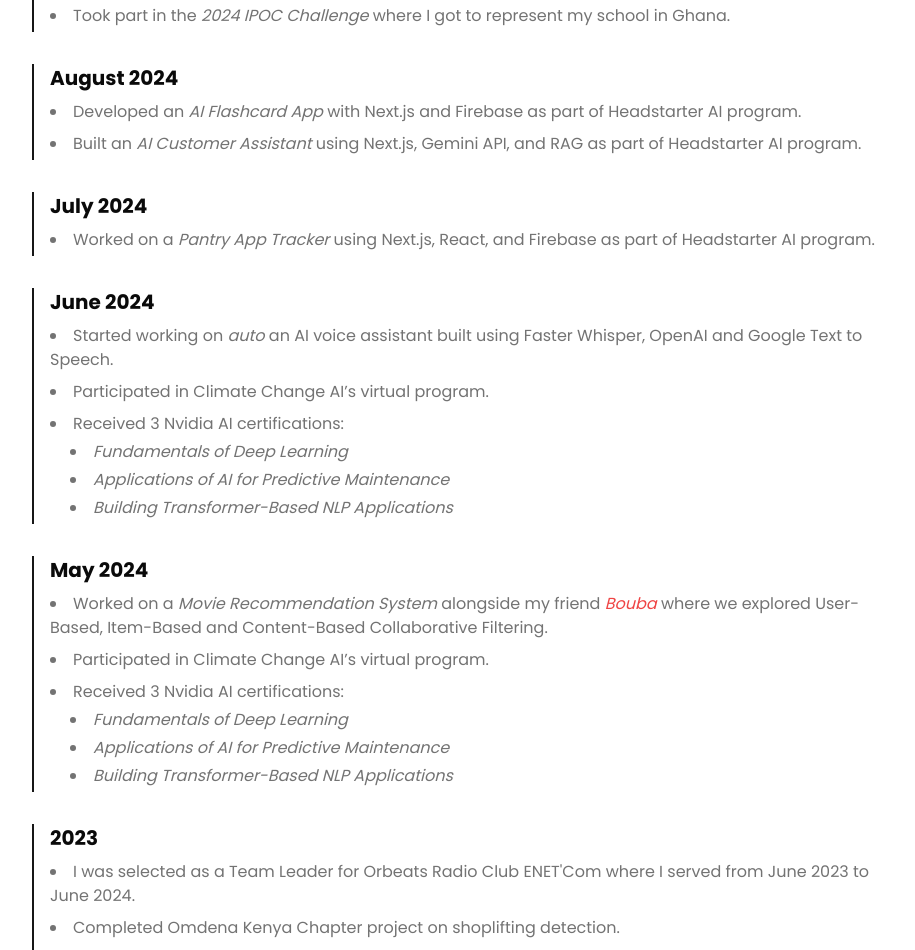
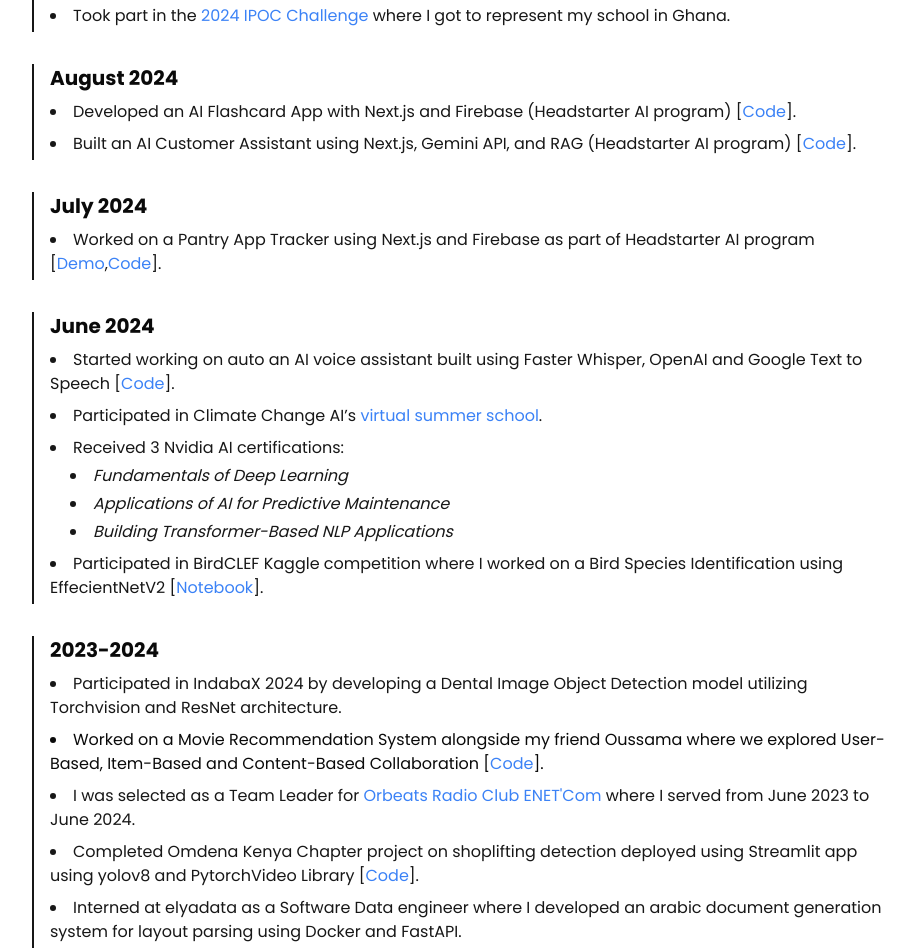
Before and after one commit to skanderkaroui/minimal-portfolio, a Next.js app: page /timeline in a window 1280 px wide. Shown: the part 220-1170 px from the top of the page, without its empty margins (176-1091 px from the left). Built offline with nearby package versions, Linux system fonts and the light colour scheme.

Commit message:
added description

```diff
--- a/app/globals.css
+++ b/app/globals.css
@@ -14,6 +14,17 @@
 
 .link:hover {
   color: #37bcb9; /* Tailwind's blue-200 */
+  text-decoration: underline;
+  box-shadow: 0 4px 10px rgba(0, 0, 0, 0.2); /* Shine effect */
+}
+
+.link-blue {
+  color: #3b82f6; /* Tailwind's blue-500 */
+  transition: color 0.2s, box-shadow 0.2s;
+}
+
+.link-blue:hover {
+  color: #0073c0; /* Tailwind's blue-200 */
   text-decoration: underline;
   box-shadow: 0 4px 10px rgba(0, 0, 0, 0.2); /* Shine effect */
 }
--- a/app/timeline/page.tsx
+++ b/app/timeline/page.tsx
@@ -21,8 +21,15 @@ export default function TimelinePage() {
             <div className="border-l-2 border-primary pl-4 pb-1">
               <h2 className="text-xl font-semibold mb-2">September 2024</h2>
               <ul className="list-disc list-inside space-y-2">
-                <li className="text-muted-foreground">
-                  Took part in the <Link href="https://www.linkedin.com/posts/skander-karoui_happy-to-share-that-ive-recently-took-part-activity-7247153360540192769-t4BV?utm_source=share&utm_medium=member_desktop" className="text-grey-500 italic hover:underline">2024 IPOC Challenge</Link> where I got to represent my school in Ghana.
+                <li className="text-primary">
+                  Took part in the{" "}
+                  <Link
+                    href="https://www.linkedin.com/posts/skander-karoui_happy-to-share-that-ive-recently-took-part-activity-7247153360540192769-t4BV?utm_source=share&utm_medium=member_desktop"
+                    className="link-blue"
+                  >
+                    2024 IPOC Challenge
+                  </Link>{" "}
+                  where I got to represent my school in Ghana.
                 </li>
               </ul>
             </div>
@@ -30,68 +37,169 @@ export default function TimelinePage() {
             <div className="border-l-2 border-primary pl-4 pb-1">
               <h2 className="text-xl font-semibold mb-2">August 2024</h2>
               <ul className="list-disc list-inside space-y-2">
-                <li className="text-muted-foreground">Developed an <Link href="https://github.com/skanderkaroui/AI-Flashcard-App" className="text-grey-500 italic hover:underline">AI Flashcard App</Link> with Next.js and Firebase as part of Headstarter AI program.</li>
-                <li className="text-muted-foreground">Built an <Link href="https://github.com/skanderkaroui/customer-support-ai" className="text-grey-500 italic hover:underline">AI Customer Assistant</Link> using Next.js, Gemini API, and RAG as part of Headstarter AI program.</li>
+                <li className="text-primary">
+                  Developed an AI Flashcard App with Next.js and Firebase
+                  (Headstarter AI program) [
+                  <Link
+                    href="https://github.com/skanderkaroui/AI-Flashcard-App"
+                    className="link-blue"
+                  >
+                    Code
+                  </Link>
+                  ].
+                </li>
+                <li className="text-primary">
+                  Built an AI Customer Assistant using Next.js, Gemini API, and
+                  RAG (Headstarter AI program) [
+                  <Link
+                    href="https://github.com/skanderkaroui/customer-support-ai"
+                    className="link-blue"
+                  >
+                    Code
+                  </Link>
+                  ].
+                </li>
               </ul>
             </div>
 
             <div className="border-l-2 border-primary pl-4 pb-1">
               <h2 className="text-xl font-semibold mb-2">July 2024</h2>
               <ul className="list-disc list-inside space-y-2">
-                <li className="text-muted-foreground">Worked on a <Link href="https://pantryapp-pi.vercel.app/" className="text-grey-500 italic hover:underline">Pantry App Tracker</Link> using Next.js, React, and Firebase as part of Headstarter AI program.</li>
+                <li className="text-primary">
+                  Worked on a Pantry App Tracker using Next.js and Firebase as
+                  part of Headstarter AI program [
+                  <Link
+                    href="https://pantryapp-pi.vercel.app/"
+                    className="link-blue"
+                  >
+                    Demo
+                  </Link>
+                  ,
+                  <Link
+                    href="https://github.com/skanderkaroui/pantryapp"
+                    className="link-blue"
+                  >
+                    Code
+                  </Link>
+                  ].
+                </li>
               </ul>
             </div>
 
             <div className="border-l-2 border-primary pl-4 pb-1">
               <h2 className="text-xl font-semibold mb-2">June 2024</h2>
               <ul className="list-disc list-inside space-y-2">
-                <li className="text-muted-foreground">Started working on <Link href="https://github.com/skanderkaroui/auto" className="text-grey-500 italic hover:underline">auto</Link> an AI voice assistant built using Faster Whisper, OpenAI and Google Text to Speech.</li>
-                <li className="text-muted-foreground">Participated in Climate Change AI’s virtual program.</li>
-                <li className="text-muted-foreground">Received 3 Nvidia AI certifications:
+                <li className="text-primary">
+                  Started working on auto an AI voice assistant built using
+                  Faster Whisper, OpenAI and Google Text to Speech [
+                  <Link
+                    href="https://github.com/skanderkaroui/auto"
+                    className="link-blue"
+                  >
+                    Code
+                  </Link>
+                  ].
+                </li>
+                <li className="text-primary">
+                  Participated in Climate Change AI’s{" "}
+                  <a
+                    href="https://www.climatechange.ai/events/summer_school2024"
+                    className="link-blue"
+                  >
+                    virtual summer school
+                  </a>
+                  .
+                </li>
+                <li className="text-primary">
+                  Received 3 Nvidia AI certifications:
                   <ul className="list-disc list-inside space-y-1 mt-1 pl-5">
-                    <li><Link href="https://learn.nvidia.com/certificates?id=Pj1043ItSWKnf_--S-LMPQ" className="text-grey-500 italic hover:underline">Fundamentals of Deep Learning</Link></li>
-                    <li><Link href="https://learn.nvidia.com/certificates?id=ecpfbX4ETgeQhNl1n0PuyA" className="text-grey-500 italic hover:underline">Applications of AI for Predictive Maintenance</Link></li>
-                    <li><Link href="https://learn.nvidia.com/certificates?id=7LNTaxf0QKGtbsnGZ_-vEQ" className="text-grey-500 italic hover:underline">Building Transformer-Based NLP Applications</Link></li>
+                    <li>
+                      <Link
+                        href="https://learn.nvidia.com/certificates?id=Pj1043ItSWKnf_--S-LMPQ"
+                        className="text-grey-500 italic hover:underline"
+                      >
+                        Fundamentals of Deep Learning
+                      </Link>
+                    </li>
+                    <li>
+                      <Link
+                        href="https://learn.nvidia.com/certificates?id=ecpfbX4ETgeQhNl1n0PuyA"
+                        className="text-grey-500 italic hover:underline"
+                      >
+                        Applications of AI for Predictive Maintenance
+                      </Link>
+                    </li>
+                    <li>
+                      <Link
+                        href="https://learn.nvidia.com/certificates?id=7LNTaxf0QKGtbsnGZ_-vEQ"
+                        className="text-grey-500 italic hover:underline"
+                      >
+                        Building Transformer-Based NLP Applications
+                      </Link>
+                    </li>
                   </ul>
+                </li>
+                <li className="text-primary">
+                  Participated in BirdCLEF Kaggle competition where I worked on
+                  a Bird Species Identification using EffecientNetV2 [
+                  <a
+                    href="https://www.kaggle.com/code/skanderkaroui/birdclef24-skander-s-attempt-train/notebook"
+                    className="link-blue"
+                  >
+                    Notebook
+                  </a>
+                  ].
                 </li>
               </ul>
             </div>
 
             <div className="border-l-2 border-primary pl-4 pb-1">
-              <h2 className="text-xl font-semibold mb-2">May 2024</h2>
+              <h2 className="text-xl font-semibold mb-2">
+                2023-2024
+              </h2>
               <ul className="list-disc list-inside space-y-2">
-                <li className="text-muted-foreground">Worked on a <Link href="https://github.com/skanderkaroui/auto" className="text-grey-500 italic hover:underline">Movie Recommendation System</Link> alongside my friend <Link href="https://www.linkedin.com/in/oussama-boubaker-18aa15241?miniProfileUrn=urn%3Ali%3Afs_miniProfile%3AACoAADwg-7oBnMSRCuguLrNrJdWBZONxtvBwKU4&lipi=urn%3Ali%3Apage%3Ad_flagship3_search_srp_all%3BMy%2Fg2UCgSP6B4sZj3dGGPA%3D%3D" className="text-red-500 italic hover:underline">Bouba</Link> where we explored User-Based, Item-Based and Content-Based Collaborative Filtering.</li>
-                <li className="text-muted-foreground">Participated in Climate Change AI’s virtual program.</li>
-                <li className="text-muted-foreground">Received 3 Nvidia AI certifications:
-                  <ul className="list-disc list-inside space-y-1 mt-1 pl-5">
-                    <li><Link href="https://learn.nvidia.com/certificates?id=Pj1043ItSWKnf_--S-LMPQ" className="text-grey-500 italic hover:underline">Fundamentals of Deep Learning</Link></li>
-                    <li><Link href="https://learn.nvidia.com/certificates?id=ecpfbX4ETgeQhNl1n0PuyA" className="text-grey-500 italic hover:underline">Applications of AI for Predictive Maintenance</Link></li>
-                    <li><Link href="https://learn.nvidia.com/certificates?id=7LNTaxf0QKGtbsnGZ_-vEQ" className="text-grey-500 italic hover:underline">Building Transformer-Based NLP Applications</Link></li>
-                  </ul>
+                <li className="text-primary">
+                  Participated in IndabaX 2024 by developing a Dental Image
+                  Object Detection model utilizing Torchvision and ResNet
+                  architecture.
+                </li>
+                <li>Worked on a Movie Recommendation System alongside my friend Oussama where we explored User-Based, Item-Based and Content-Based Collaboration [
+                  <Link
+                    href="https://github.com/skanderkaroui/collaborative_filtering_movie_recommendation"
+                    className="link-blue"
+                  >
+                    Code
+                  </Link>
+                  ].</li>
+                <li className="text-primary">
+                  I was selected as a Team Leader for{" "}
+                  <a
+                    className="link"
+                    href="https://www.facebook.com/RadioEnetcom/"
+                  >
+                    Orbeats Radio Club ENET'Com{" "}
+                  </a>
+                  where I served from June 2023 to June 2024.
+                </li>
+                <li className="text-primary">
+                  Completed Omdena Kenya Chapter project on shoplifting
+                  detection deployed using Streamlit app using yolov8 and
+                  PytorchVideo Library [
+                  <Link
+                    href="https://github.com/skanderkaroui/omdena_shoplifting_detection"
+                    className="link-blue"
+                  >
+                    Code
+                  </Link>
+                  ].
+                </li>
+                <li className="text-primary">
+                  Interned at elyadata as a Software Data engineer where I
+                  developed an arabic document generation system for layout
+                  parsing using Docker and FastAPI.
                 </li>
               </ul>
             </div>
-
-            <div className="border-l-2 border-primary pl-4 pb-1">
-              <h2 className="text-xl font-semibold mb-2">2023</h2>
-              <ul className="list-disc list-inside space-y-2">
-                <li className="text-muted-foreground">I was selected as a Team Leader for Orbeats Radio Club ENET'Com where I served from June 2023 to June 2024.</li>
-                <li className="text-muted-foreground">Completed Omdena Kenya Chapter project on shoplifting detection.</li>
-                <li className="text-muted-foreground">Developed a Streamlit app using yolov8 and PytorchVideo Library.</li>
-                <li className="text-muted-foreground">Interned at ELYADATA as a Data Engineer, using Docker and FastAPI.</li>
-                <li className="text-muted-foreground">Developed an Arabic document generation system for layout parsing.</li>
-                <li className="text-muted-foreground">Achieved certifications:
-                  <ul className="list-disc list-inside space-y-1 mt-1 pl-5">
-                    <li>Azure Data Fundamentals</li>
-                    <li>TensorFlow for AI/ML by DeepLearning AI</li>
-                    <li>Cisco CCNA Industrial</li>
-                    <li>Google Foundations of Project Management</li>
-                    <li>Data Scientist with Python Certification</li>
-                  </ul>
-                </li>
-              </ul>
-            </div>
-
           </section>
         </main>
       </div>
```
